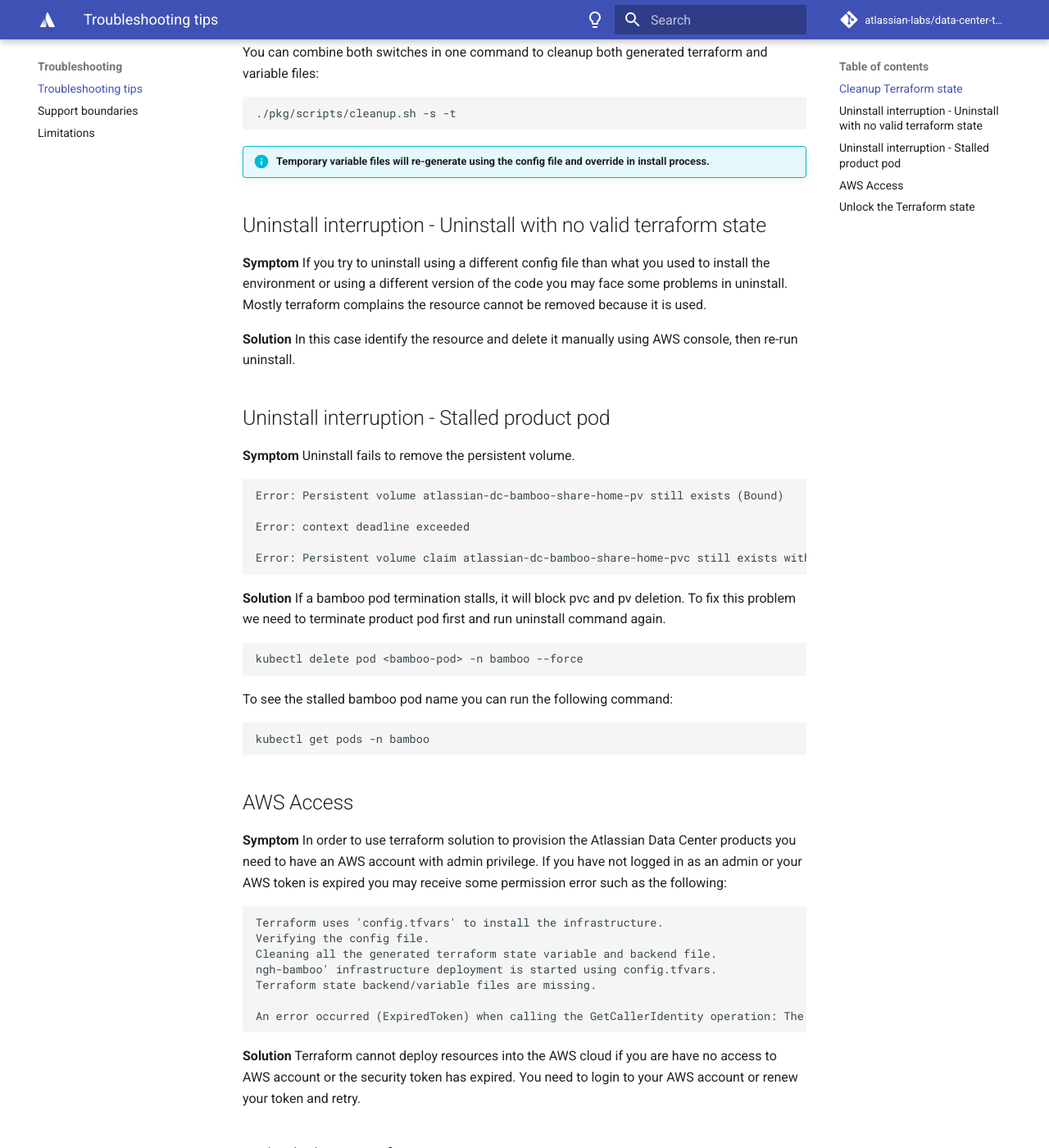
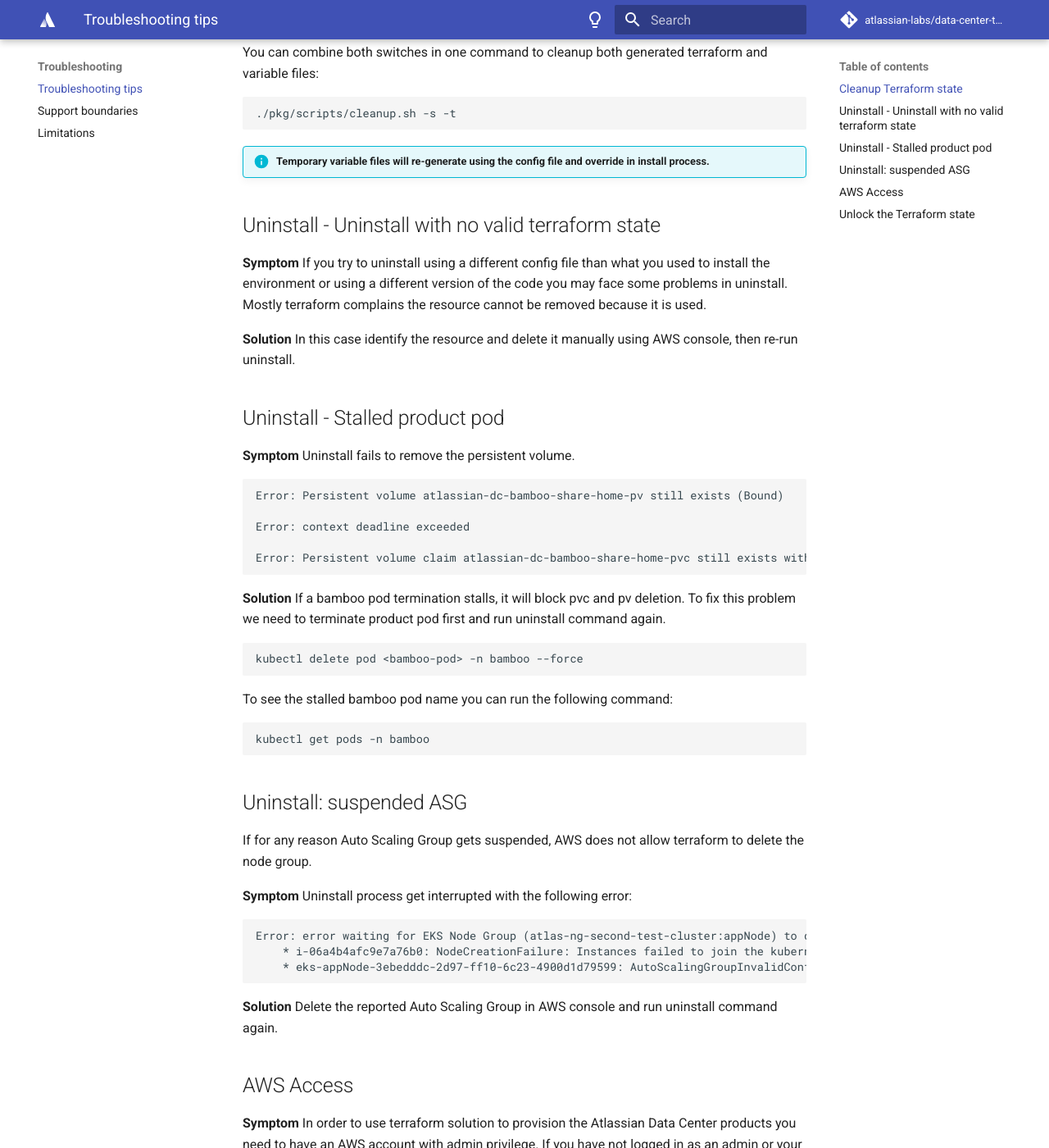
Before and after one commit to atlassian-labs/data-center-terraform, an MkDocs documentation site: the page built from docs/docs/troubleshooting/TROUBLESHOOTING.md, in a window 1280 px wide and 1400 px high, scrolled down 813 px. Shown: the whole window at 82% size. Built offline with MkDocs 1.6.1 and Material for MkDocs 9.7.7, drawn with Linux system fonts in a browser that asks for light colours; comment, search, counter and statistics services are not loaded.

Commit message:
Added a scenario for suspended ASG in uninstall

````diff
--- a/docs/docs/troubleshooting/TROUBLESHOOTING.md
+++ b/docs/docs/troubleshooting/TROUBLESHOOTING.md
@@ -27,7 +27,7 @@
 ```
 !!! info "Temporary variable files will re-generate using the config file and override in install process."
 
-## Uninstall interruption - Uninstall with no valid terraform state
+## Uninstall - Uninstall with no valid terraform state
 
 **Symptom**
 If you try to uninstall using a different config file than what you used to install the environment or using a different version of the code you may face some problems in uninstall.
@@ -36,7 +36,7 @@
 **Solution**
 In this case identify the resource and delete it manually using AWS console, then re-run uninstall.
 
-## Uninstall interruption - Stalled product pod
+## Uninstall - Stalled product pod
 **Symptom**
 Uninstall fails to remove the persistent volume.
 ```
@@ -56,6 +56,20 @@
 ```
 kubectl get pods -n bamboo
 ```
+
+## Uninstall: suspended ASG
+If for any reason Auto Scaling Group gets suspended, AWS does not allow terraform to delete the node group.
+
+**Symptom**
+Uninstall process get interrupted with the following error:
+```
+Error: error waiting for EKS Node Group (atlas-ng-second-test-cluster:appNode) to delete: unexpected state 'DELETE_FAILED', wanted target ''. last error: 2 errors occurred:
+	* i-06a4b4afc9e7a76b0: NodeCreationFailure: Instances failed to join the kubernetes cluster
+	* eks-appNode-3ebedddc-2d97-ff10-6c23-4900d1d79599: AutoScalingGroupInvalidConfiguration: Couldn't terminate instances in ASG as Terminate process is suspended
+```
+
+**Solution**
+Delete the reported Auto Scaling Group in AWS console and run uninstall command again.
 
 ## AWS Access
 **Symptom**
````
